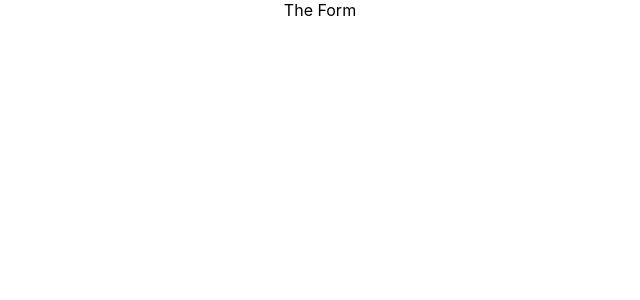
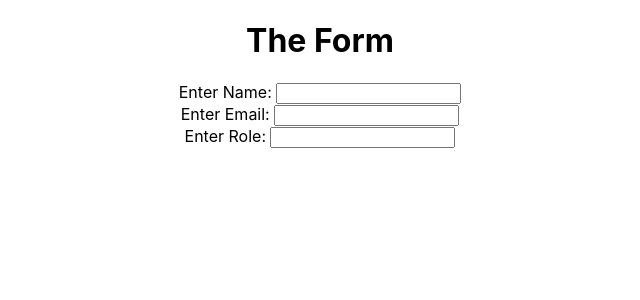
Before and after one commit to bloominstituteoftechnology/team-builder, a React (Create React App) app: page / in a window 1280 px wide. Shown: the top 300 px of the page, without its empty margins (320-960 px from the left). Built offline with nearby package versions, Linux system fonts and the light colour scheme.

Commit message:
created Form component need to set up team state in App

```diff
--- a/src/App.js
+++ b/src/App.js
@@ -1,9 +1,9 @@
-import React from 'react';
-import logo from './logo.svg';
+import React, { useState } from 'react';
 import Form from './components/Form';
 import './App.css';
 
 function App() {
+  const [member, setMember] = useState("");
   return (
     <div className="App">
       <Form />
--- a/src/components/Form.js
+++ b/src/components/Form.js
@@ -1,10 +1,49 @@
-import React from 'react';
+import React, { useState } from 'react';
 
-function Form() {
+const Form = props => {
+    console.log(props);
+    const [data, setData] = useState({
+        name: " ",
+        email: "",
+        role: " ",
+    });
+
+    const dataHandler = event => {
+        setData({
+            ...data,
+            [event.target.name]: event.target.value,
+        });
+    };
+
     return (
       <div className="form-container">
+          <h1>The Form</h1>
         <form>
-            <label>The Form</label>
+            <label htmlFor="nameInput">Enter Name: </label>
+            <input
+            onChange={event => {setData(dataHandler)}}
+            type="text"
+            id="nameInput"
+            name="name"
+            />
+            <br />
+
+            <label htmlFor="emailInput">Enter Email: </label>
+            <input
+            onChange={event => {setData(dataHandler)}}
+            type="text"
+            id="emailInput"
+            name="email"
+            />
+            <br />
+
+            <label htmlFor="roleInput">Enter Role: </label>
+            <input
+            onChange={event => {setData(dataHandler)}}
+            type="text"
+            id="roleInput"
+            name="role"
+            />
         </form>
       </div>
     );
```
